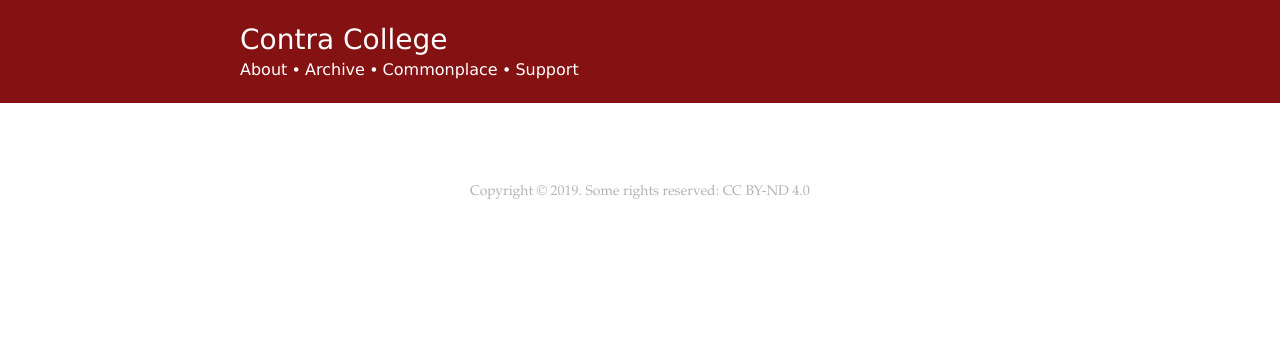
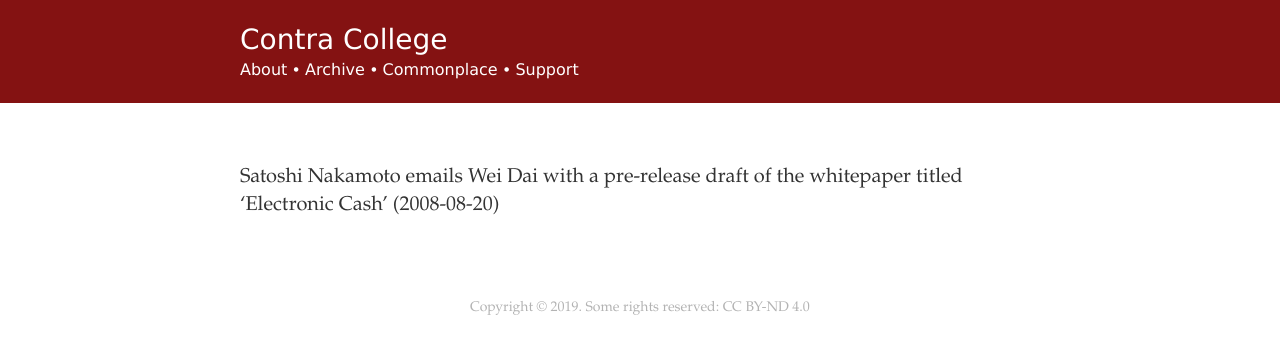
Before and after one commit to derykmakgill/nsi, a Jekyll site: the page built from index.html, in a window 1280 px wide. Shown: the top 354 px of the page. Built offline with Jekyll 4.4.1, drawn with Linux system fonts in a browser that asks for light colours; the list of posts is cut into pages by our own code.

Commit message:
Update index.html

```diff
--- a/index.html
+++ b/index.html
@@ -1,3 +1,5 @@
 ---
 layout: default
 ---
+
+Satoshi Nakamoto emails Wei Dai with a pre-release draft of the whitepaper titled ‘Electronic Cash’ (2008-08-20)
```
